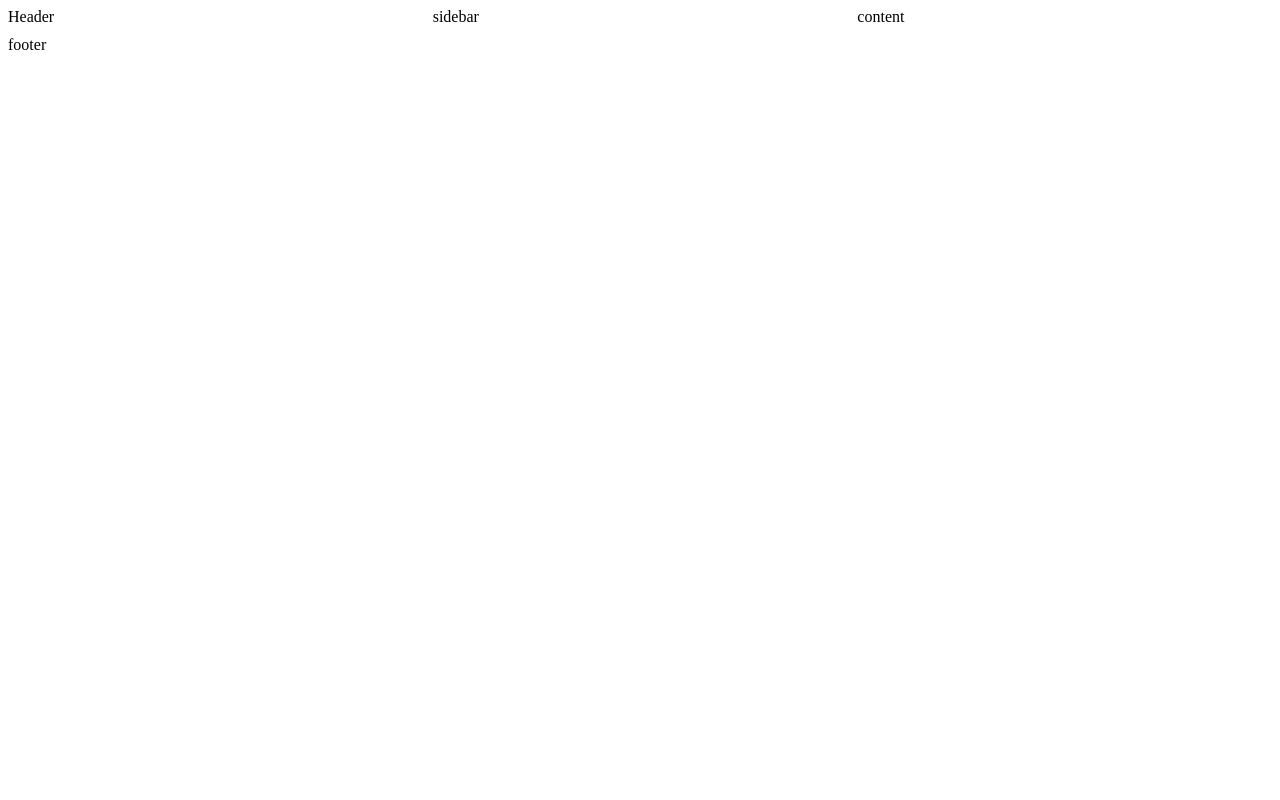
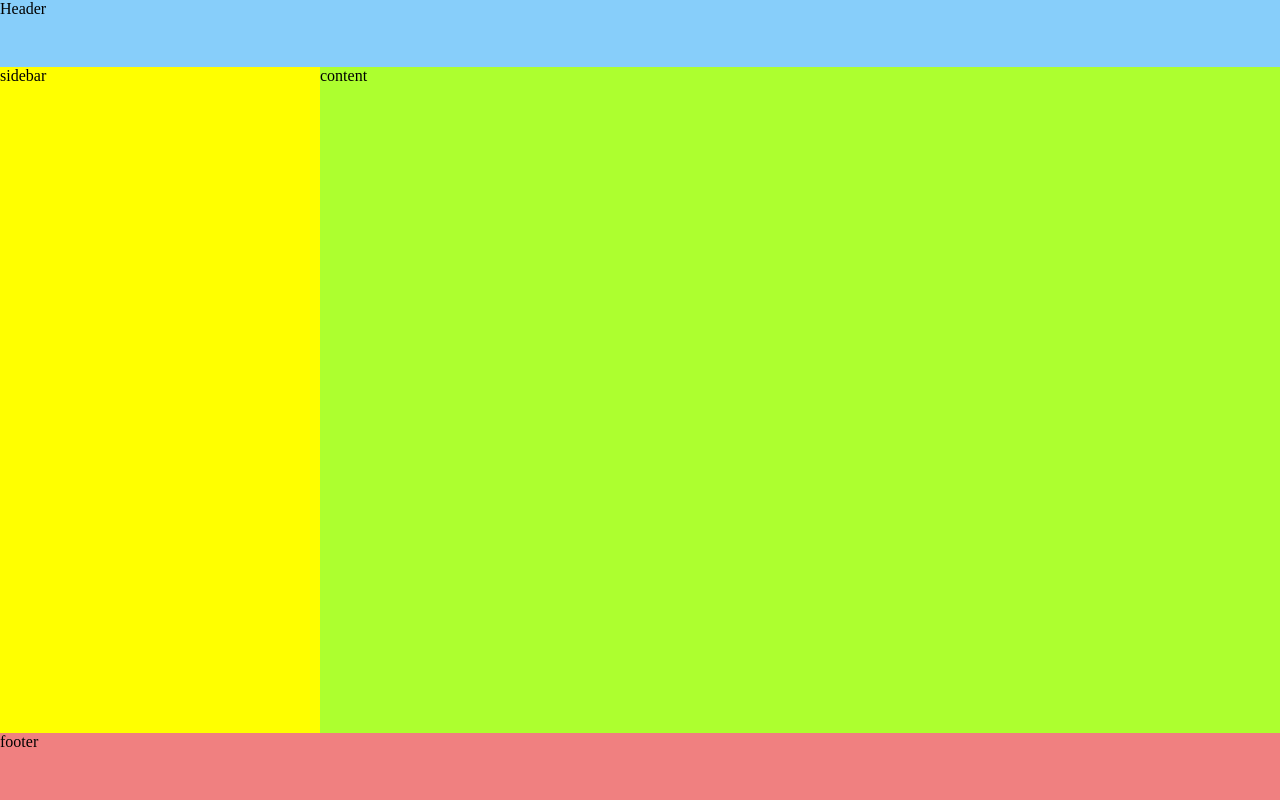
Before and after one commit to renato1010/starting-css-grid, a website: page practical-example/index.html in a window 1280 px wide. Drawn offline with Linux system fonts and the light colour scheme.

Commit message:
finish the practical example

```diff
--- a/practical-example/index.html
+++ b/practical-example/index.html
@@ -4,15 +4,15 @@
   <meta charset="UTF-8">
   <meta name="viewport" content="width=device-width, initial-scale=1.0">
   <meta http-equiv="X-UA-Compatible" content="ie=edge">
-  <title>CSS GRID Demo 01</title>
+  <title>CSS GRID Demo 02</title>
   <link rel="stylesheet" href="./styles.css" />
 </head>
 <body>
   <div class="container">
-    <div class="item item1">Header</div>
-    <div class="item item2">sidebar</div>
-    <div class="item item3">content</div>
-    <div class="item item4">footer</div>
+    <div class="item1">Header</div>
+    <div class="item2">sidebar</div>
+    <div class="item3">content</div>
+    <div class="item4">footer</div>
   </div>
 </body>
 </html>
--- a/practical-example/styles.css
+++ b/practical-example/styles.css
@@ -1,7 +1,36 @@
+body {
+  padding: 0px;
+  margin: 0px;
+}
 .container {
+  width: 100vw;
+  height: 100vh;
   display: grid;
-  grid-template-columns: 1fr 1fr 1fr;
-  grid-template-rows: 1fr 1fr 1fr;
-  grid-gap: 10px;
+  grid-template-columns: 2fr 3fr 3fr;
+  grid-template-rows: 1fr 10fr 1fr;
+  /* grid-gap: 10px; */
+  grid-template-areas:
+    'header header header'
+    'sidebar content content'
+    'footer footer footer';
+}
 
+.item1 {
+  grid-area: header;
+  background-color: lightskyblue;
 }
+
+.item2 {
+  grid-area: sidebar;
+  background-color: yellow;
+}
+
+.item3 {
+  grid-area: content;
+  background-color: greenyellow;
+}
+
+.item4 {
+  grid-area: footer;
+  background-color: lightcoral;
+}
```
